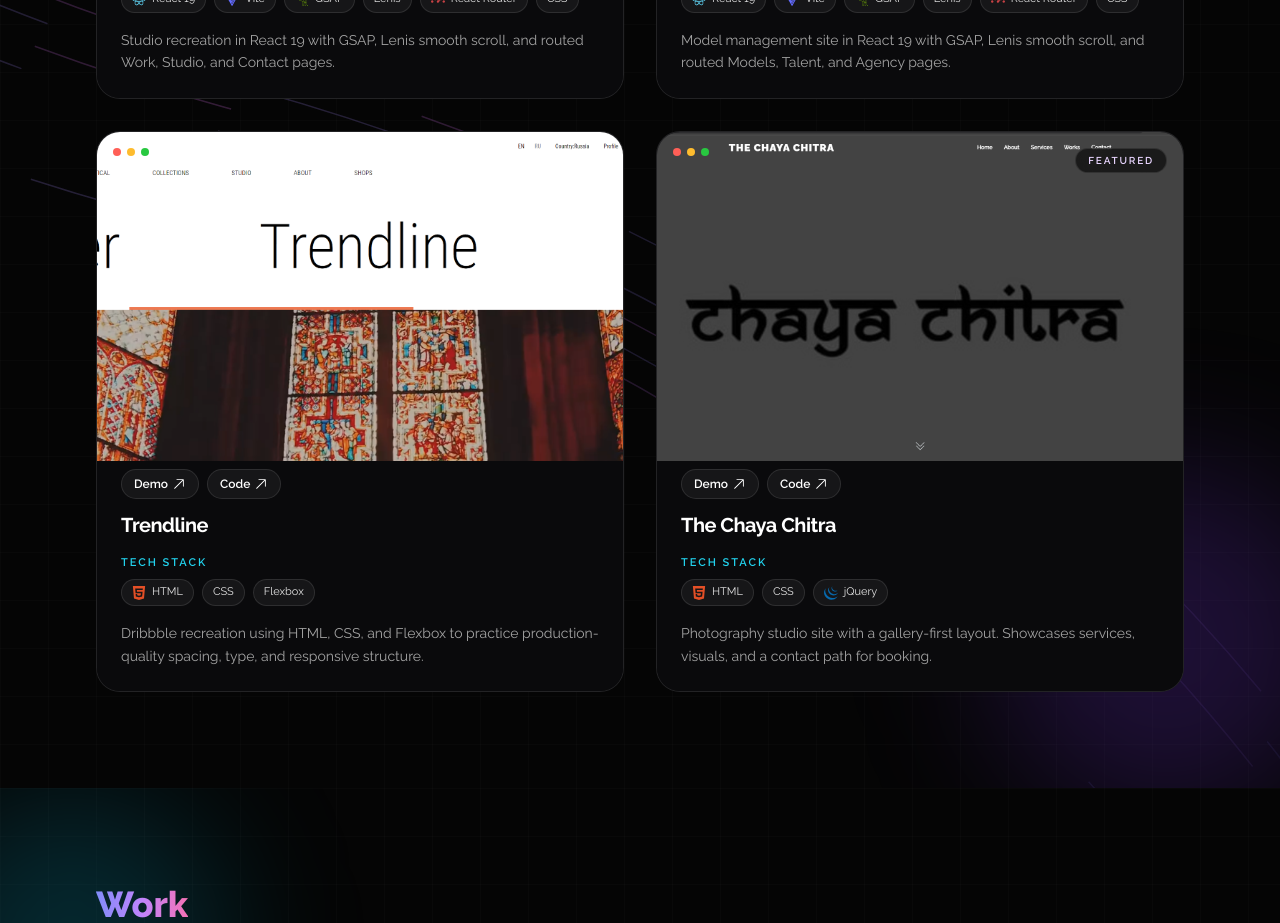
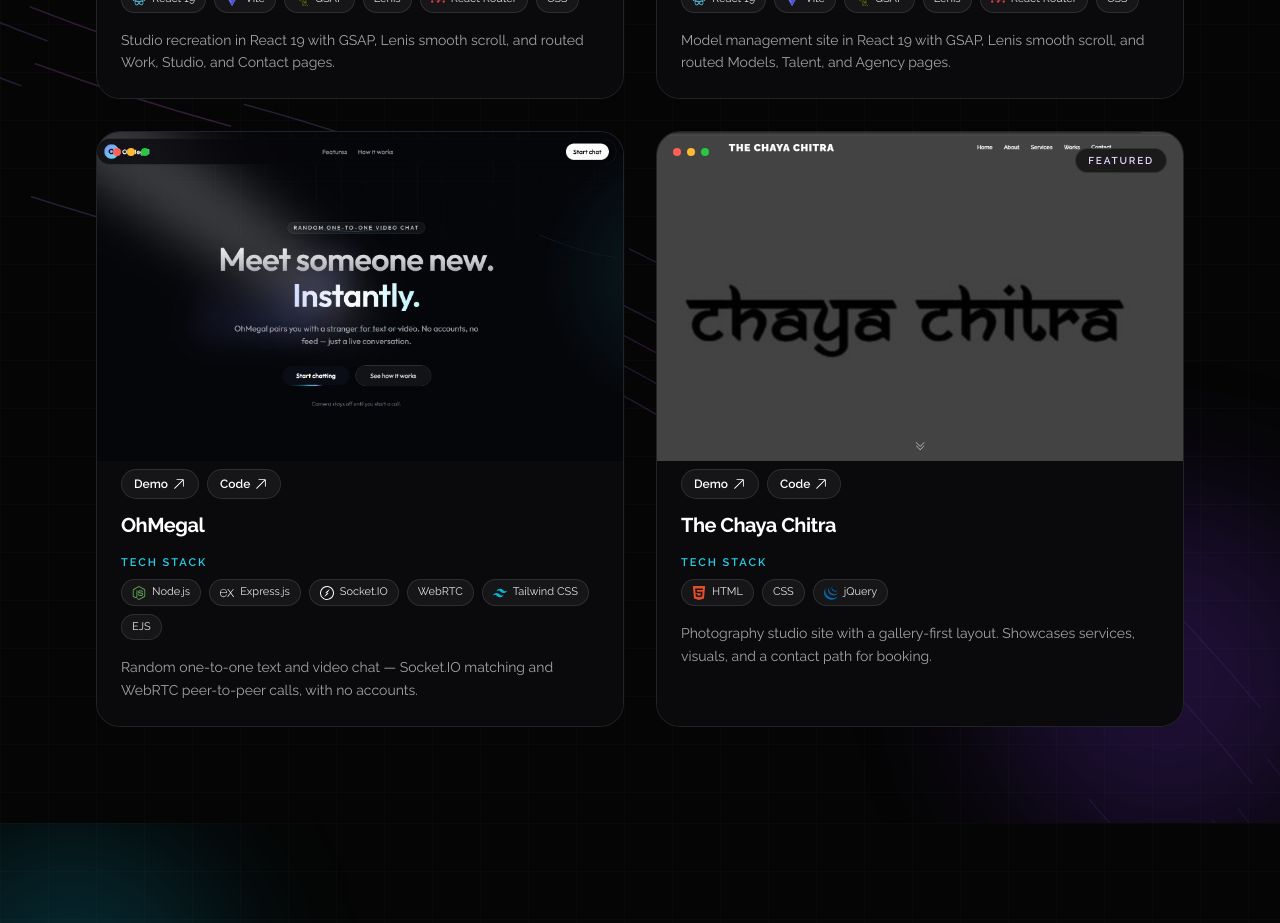
Before and after one commit to Vargos98/personal-portfolio, a React (Vite) app: page / in a window 1280 px wide. Shown: the part 2120-3043 px from the top of the page. Built offline with nearby package versions, Linux system fonts and the light colour scheme.

Commit message:
Update: replace Trendline project with OhMegal and add WebRTC and EJS skills

```diff
--- a/src/data/projects.js
+++ b/src/data/projects.js
@@ -2,7 +2,7 @@ import fiesta from '@/assets/images/projects/FiestaLaBlanc.png';
 import reactEssentials from '@/assets/images/projects/React-Essentials.png';
 import sundown from '@/assets/images/projects/SundownStudio.png';
 import premier from '@/assets/images/projects/premier.png';
-import trendline from '@/assets/images/projects/trendline.png';
+import ohmegal from '@/assets/images/projects/OhMegal.png';
 import chayaChitra from '@/assets/images/projects/TheChayaChitra.png';
 
 export const projects = [
@@ -51,15 +51,15 @@ export const projects = [
       'Model management site in React 19 with GSAP, Lenis smooth scroll, and routed Models, Talent, and Agency pages.',
   },
   {
-    id: 'trendline',
-    title: 'Trendline',
+    id: 'ohmegal',
+    title: 'OhMegal',
     featured: false,
-    image: trendline,
-    demo: 'https://trendline-dribble.vercel.app/',
-    code: 'https://github.com/Vargos98/Trendline-dribble',
-    stack: ['HTML', 'CSS', 'Flexbox'],
+    image: ohmegal,
+    demo: 'https://oohmyegal.onrender.com/',
+    code: 'https://github.com/Vargos98/OhMegal',
+    stack: ['Node.js', 'Express.js', 'Socket.IO', 'WebRTC', 'Tailwind CSS', 'EJS'],
     description:
-      'Dribbble recreation using HTML, CSS, and Flexbox to practice production-quality spacing, type, and responsive structure.',
+      'Random one-to-one text and video chat — Socket.IO matching and WebRTC peer-to-peer calls, with no accounts.',
   },
   {
     id: 'chaya-chitra',
--- a/src/data/skills.js
+++ b/src/data/skills.js
@@ -57,6 +57,8 @@ export const skills = [
   { id: 'react-router', title: 'React Router', Icon: SiReactrouter, color: '#CA4245', group: 'frontend', hidden: true },
   { id: 'prisma', title: 'Prisma', group: 'backend', hidden: true },
   { id: 'jwt', title: 'JWT', group: 'backend', hidden: true },
+  { id: 'webrtc', title: 'WebRTC', group: 'backend', hidden: true },
+  { id: 'ejs', title: 'EJS', group: 'frontend', hidden: true },
   { id: 'node', title: 'Node.js', Icon: SiNodedotjs, color: '#5FA04E', group: 'backend' },
   { id: 'express', title: 'Express.js', Icon: SiExpress, color: '#FFFFFF', group: 'backend' },
   { id: 'mongo', title: 'MongoDB', Icon: SiMongodb, color: '#47A248', group: 'backend' },
@@ -114,6 +116,10 @@ export const STACK_ALIASES = {
   'React.js': 'react',
   'React 19': 'react',
   'Express.js': 'express',
+  'Node.js': 'node',
+  'Socket.IO': 'socketio',
+  WebRTC: 'webrtc',
+  EJS: 'ejs',
   Prisma: 'prisma',
   JWT: 'jwt',
   PostgreSQL: 'postgres',
```
Also changed, not shown: src/assets/images/projects/OhMegal.png (added), src/assets/images/projects/trendline.png (deleted).
